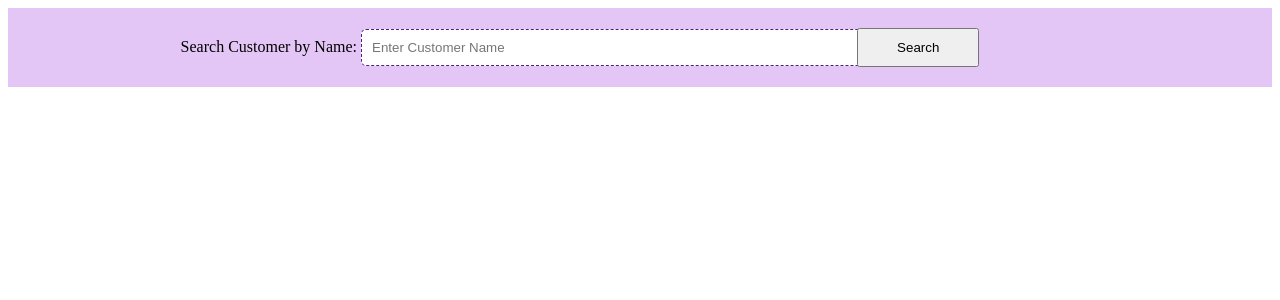
After one commit to DavidManiIbrahim/Abelov-Database, a PHP site: page /search.php in a window 1280 px wide. The commit adds this page. Shown: the top 300 px of the page. Run offline with PHP 8.4, Linux system fonts and the light colour scheme.

Commit message:
added summery and search files

```diff
--- a/data.php
+++ b/data.php
@@ -1,3 +1,4 @@
+
 
 <!DOCTYPE html>
 <html lang="en">
--- /dev/null
+++ b/search.php
@@ -0,0 +1,59 @@
+<!-- Search Bar Section -->
+<!-- <h2>Search for Customer</h2> -->
+<form action="dashboard.php" method="post">
+  <label for="search">Search Customer by Name:</label>
+  <input type="text" name="search" id="search" class="input-box" placeholder="Enter Customer Name" required>
+  <button type="submit" class="btn">Search</button>
+</form>
+<style>
+    form{
+        text-align: center;
+        /* width: 50%; */
+        padding: 20px;
+        justify-content: space-between;
+        background: #e3c6f6;
+    }
+    input{
+        padding: 10px;
+        width: 50%;
+        border-radius: 5px;
+  border: 1px dashed #4c207b;
+    }
+    .btn{
+        position: relative;
+        right: 120px;
+        width: 10%;
+        padding: 10px;
+    }
+</style>
+
+<?php
+// Database connection
+require_once("config.php");
+
+// Check if the search form was submitted
+if (isset($_GET['search']) && !empty($_GET['search'])) {
+    $searchTerm = mysqli_real_escape_string($conn, $_GET['search']);  // Prevent SQL injection
+
+    // Query to search for the customer name
+    $query = "SELECT * FROM users WHERE customer_name LIKE '%$searchTerm%'";
+    $result = mysqli_query($conn, $query);
+
+    if (mysqli_num_rows($result) > 0) {
+        // Output results if there are matching records
+        echo "<h3>Search Results:</h3>";
+        while ($row = mysqli_fetch_assoc($result)) {
+            echo "<div class='user-info'>";
+            echo "<p><strong>Name:</strong> " . htmlspecialchars($row['customer_name']) . "</p>";
+            echo "<p><strong>Phone Number:</strong> " . htmlspecialchars($row['phone_number']) . "</p>";
+            echo "<p><strong>Device Type:</strong> " . htmlspecialchars($row['device_type']) . "</p>";
+            echo "<p><strong>Device Name:</strong> " . htmlspecialchars($row['device_name']) . "</p>";
+            echo "<p><strong>Problem:</strong> " . htmlspecialchars($row['problem']) . "</p>";
+            echo "<p><strong>Amount Paid:</strong> " . htmlspecialchars($row['amount_paid']) . "</p>";
+            echo "</div>";
+        }
+    } else {
+        echo "<p>No customers found matching that name.</p>";
+    }
+}
+?>
```
Also changed, not shown: dashboard.php (+7 -1 lines), summary.php (added, +87 -0 lines).
